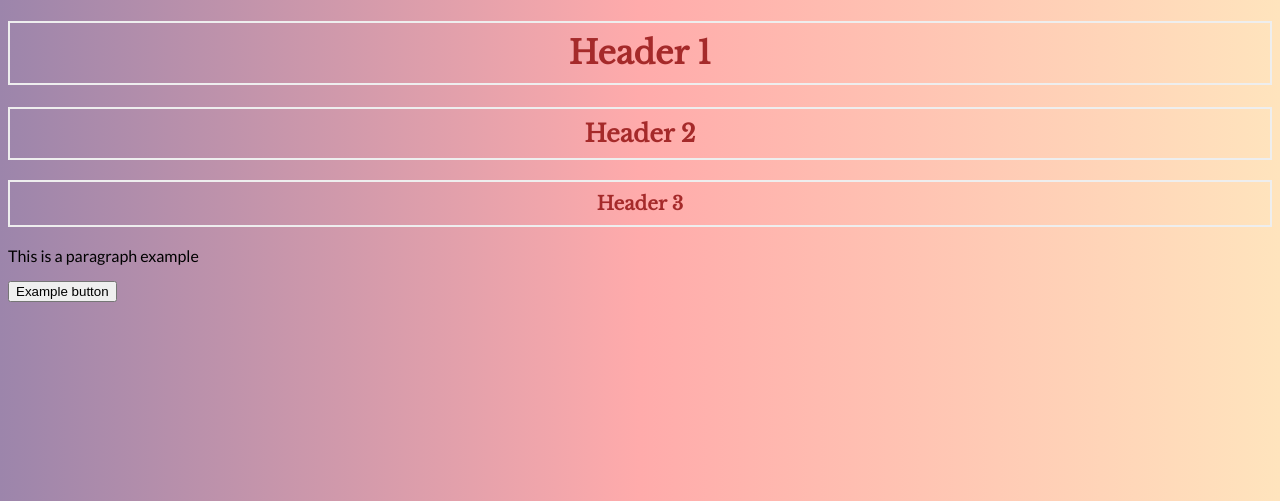
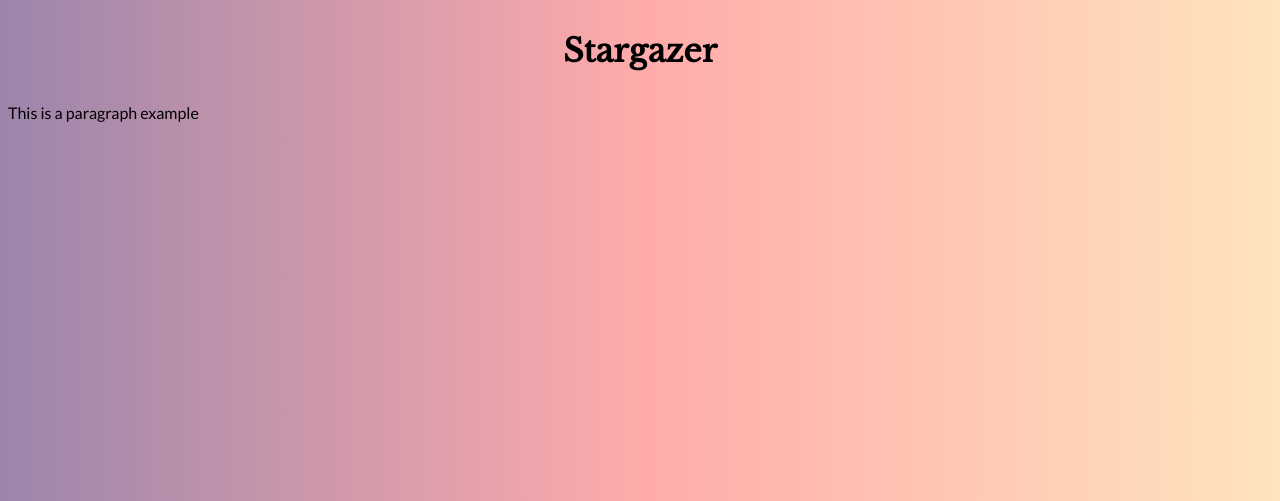
Before and after one commit to skomentum/hackMIT-2020, a Flask app: page / in a window 1280 px wide. Shown: the top 501 px of the page. Run offline with Flask 2, Linux system fonts and the light colour scheme.

Commit message:
Cleanup before merge

```diff
--- a/static/main.css
+++ b/static/main.css
@@ -1,15 +1,10 @@
-h1,h2,h3 {
-    border: 2px #eee solid;
-    color: brown;
+.title {
     text-align: center;
     padding: 10px;
     font-family: "Libre Baskerville";
 }
-
-p {
-    font-family: "Lato";
-}
 body {
     background: rgb(156,133,171);
     background: linear-gradient(90deg, rgba(156,133,171,1) 0%, rgba(255,171,171,1) 50%, rgba(255,228,189,1) 100%);
+    font-family: "Lato";
 }
--- a/templates/index.html
+++ b/templates/index.html
@@ -9,10 +9,9 @@
     <script src="../static/main.js"></script>
 </head>
 <body>
-    <h1>Header 1</h1>
-    <h2>Header 2</h2>
-    <h3>Header 3</h3>
+    <h1 class="title">Stargazer</h1>
+    <!--    TODO: change the title! -->
+
     <p id="body">This is a paragraph example</p>
-    <button class="Polaris-Button">Example button</button>
 </body>
 </html>
```
